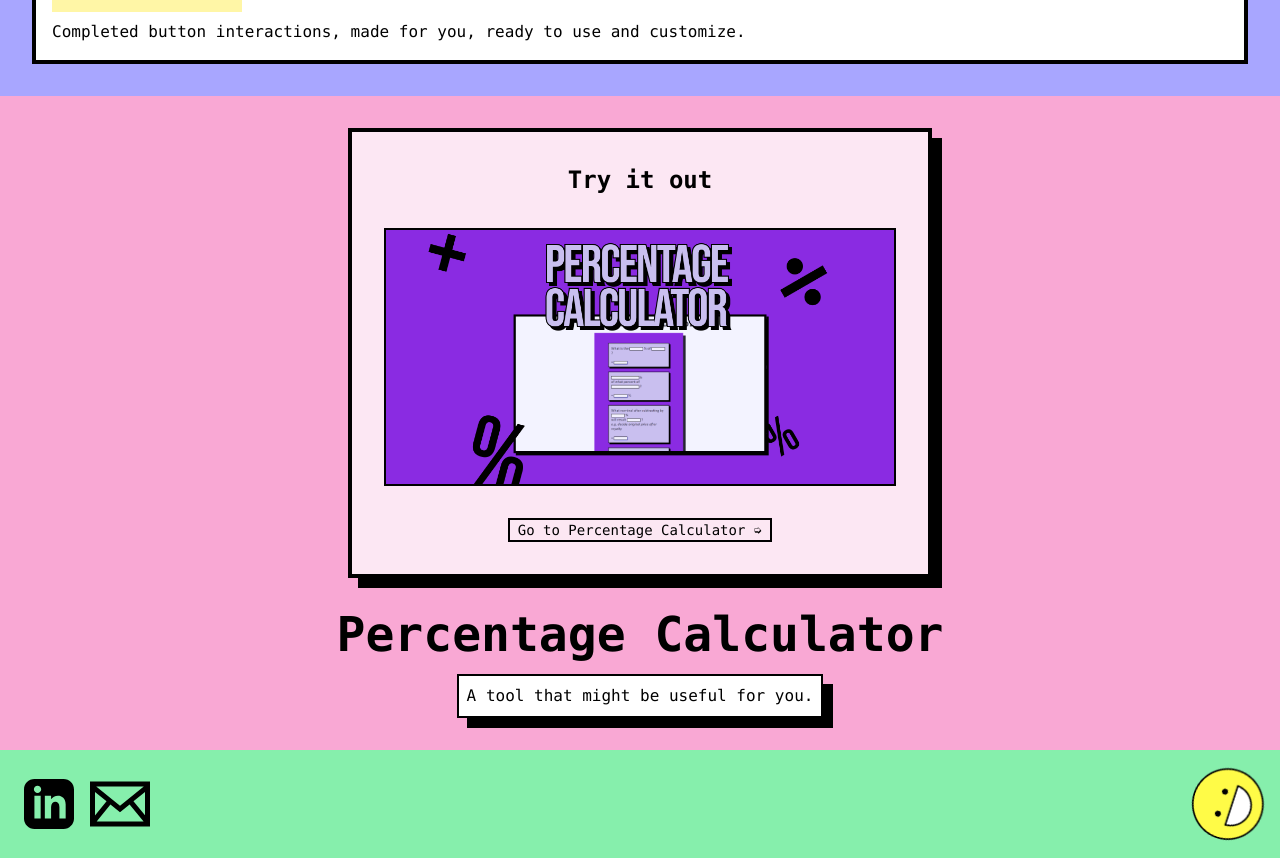
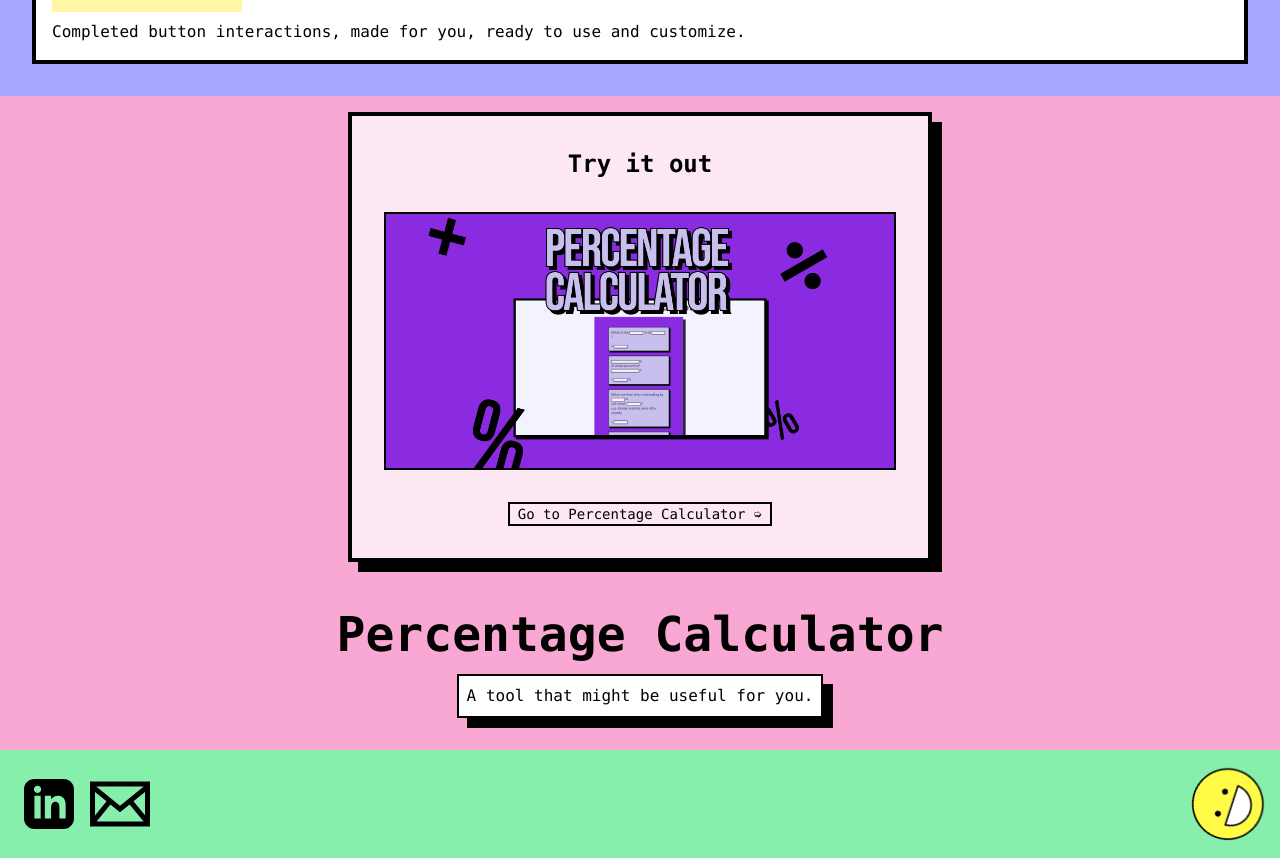
Before and after one commit to muhamaddigdaya/portfolio, a Next.js app: page / in a window 1280 px wide. Shown: the part 5270-6128 px from the top of the page. Built offline with nearby package versions, Linux system fonts and the light colour scheme.

Commit message:
Update Tool.tsx

```diff
--- a/src/app/components/Tool.tsx
+++ b/src/app/components/Tool.tsx
@@ -5,7 +5,7 @@ type Props = {}
 
 const Tool = (props: Props) => {
   return (
-    <div className='flex flex-col items-start sm:items-center mt-8 ml-0 p-8 bg-pink-100 border border-8 border-black sm:border-4 w-fit space-y-8 hover:shadow-[10px_10px_0px_0px_#000] xl:shadow-inherit lg:shadow-[10px_10px_0px_0px_#000] duration-150 ease-in text-black'>
+    <div className='flex flex-col items-start sm:items-center xl:my-8 sm:my-4 ml-0 p-8 bg-pink-100 border border-8 border-black sm:border-4 w-fit space-y-8 hover:shadow-[10px_10px_0px_0px_#000] xl:shadow-inherit lg:shadow-[10px_10px_0px_0px_#000] duration-150 ease-in text-black'>
       <h2 className='text-5xl sm:text-2xl font-bold cursor-default'>Try it out</h2>
             <a href="https://muhamaddigdaya.github.io/percentage-calculator/" target="_blank">
                 <img src="/Calculator.png"  alt="UI Kit" className='xl:max-w-3xl lg:max-width-xl md:max-w-lg sm:max-w-[200px] sm:border-2 border-black border-4 hover:scale-[0.95] transition duration-150 ease-out mr-[0px]'/>
```
